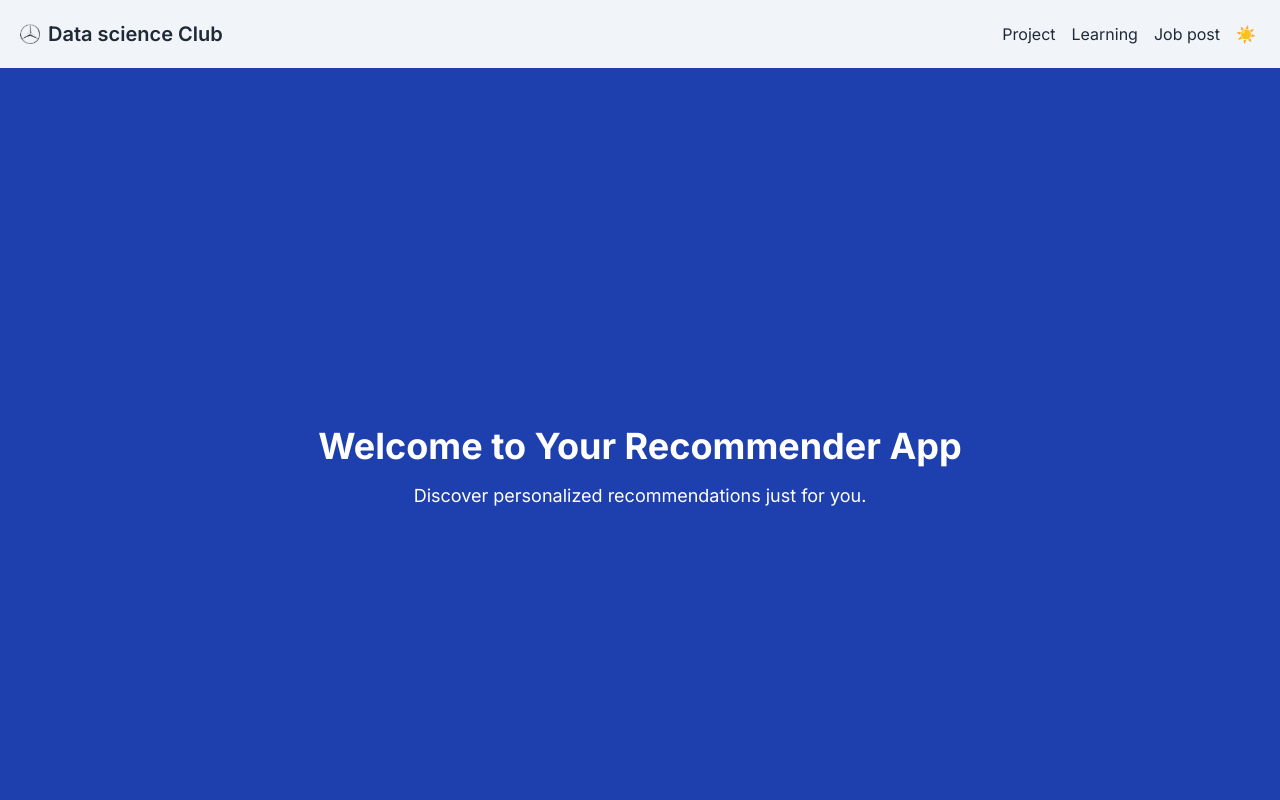
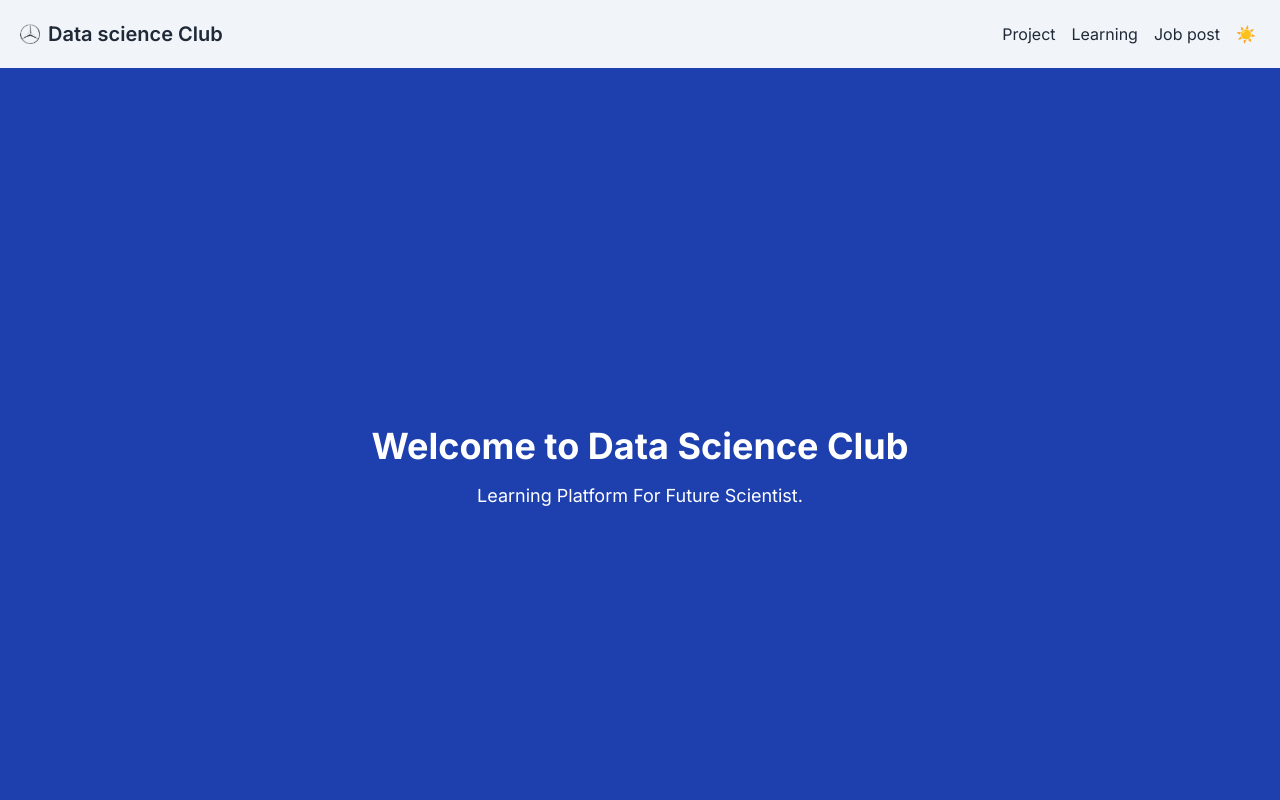
Before and after one commit to Ashish-100-tiwari/datascienceclub, a Next.js app: page /project in a window 1280 px wide. Shown: the top 800 px of the page. Built offline with nearby package versions, Linux system fonts and the light colour scheme.

Commit message:
Header-change

```diff
--- a/src/components/header/header.jsx
+++ b/src/components/header/header.jsx
@@ -5,10 +5,10 @@ const Header = () => {
     <div className="flex items-center h-screen  justify-center w-auto text-white bg-blue-800">
         <div className="text-center">
           <h1 className="text-4xl font-bold mb-4">
-            Welcome to Your Recommender App
+            Welcome to Data Science Club
           </h1>
           <p className="text-lg">
-            Discover personalized recommendations just for you.
+            Learning Platform For Future Scientist.
           </p>
         </div>
       </div>
```
